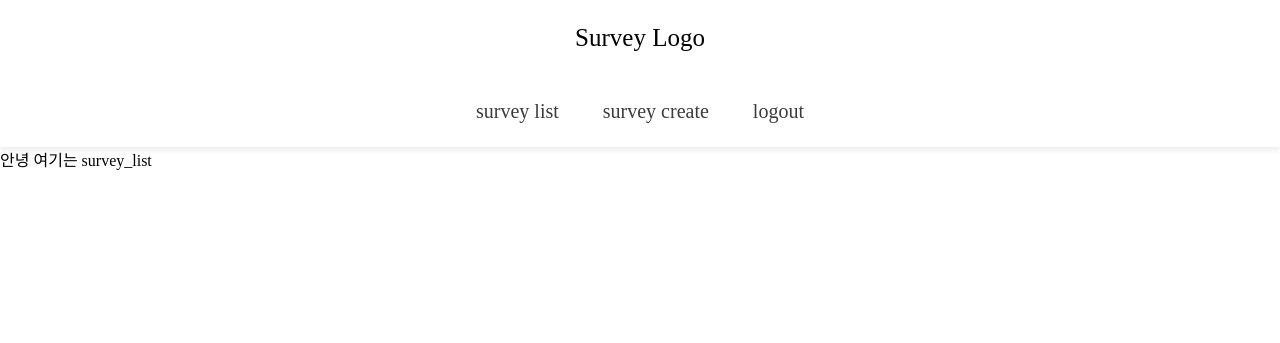
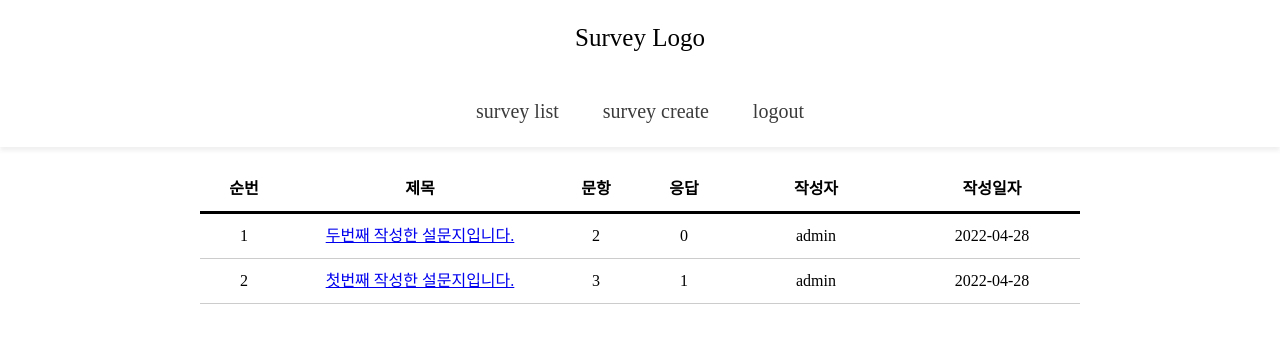
Before and after one commit to KooHyunJung/OGsurvey_2022, a Django app: page /list in a window 1280 px wide. Shown: the top 343 px of the page. Run offline with Django 4.2, Linux system fonts and the light colour scheme; a user stored in the database is signed in; data comes from the database, SQL or seed files in the repository; both versions use the stored data as it was after the commit; tables that the repository leaves empty hold one stand-in row (values such as "Sample post").

Commit message:
add survey_list 구현

```diff
--- /dev/null
+++ b/static/css/survey_list.css
@@ -0,0 +1,37 @@
+.content {
+    max-width:880px;
+    margin: 20px auto;
+}
+
+table.board {
+    width: 100%;
+    border-collapse: collapse;
+    text-align: center;
+    line-height: 1.5;
+}
+
+table.board thead th{
+    padding: 10px 0;
+    font-weight: bold;
+    vertical-align: top;
+    color: #000000;
+    border-bottom: 3px solid #000000;
+}
+
+table.board tbody th {
+    padding: 10px 0;
+    font-weight: bold;
+    vertical-align: top;
+    border-bottom: 1px solid #ccc;
+    background: #f3f6f7;
+}
+
+table.board td {
+    padding: 10px 0;
+    vertical-align: top;
+    border-bottom: 1px solid #ccc;
+}
+
+.even_bgcolor {
+    background-color:#0000;
+}
--- a/survey_a/admin.py
+++ b/survey_a/admin.py
@@ -8,7 +8,7 @@ from survey_a.models import Participant, Answer
 
 class AnswerInline(admin.TabularInline):
     model = Answer
-    min_num = 6
+    min_num = 1
     verbose_name="설문 응답 항목"
 
 @admin.register(Participant)
--- a/survey_q/admin.py
+++ b/survey_q/admin.py
@@ -8,8 +8,7 @@ from survey_q.models import Question, Choice
 
 class ChoiceInline(admin.TabularInline):
     model = Choice
-    min_num = 3
-    max_num = 6
+    min_num = 1
     verbose_name="설문 질문 항목"
 
 @admin.register(Question)
--- a/survey_q/models.py
+++ b/survey_q/models.py
@@ -15,7 +15,13 @@ class Question(models.Model):
 
 # Question 모델과 OneToOne 관계, 세부항목 추가 모델
 class Choice(models.Model):
+    CATEGORY_CHOICE = (
+        ('CC', 'checkbox'),
+        ('RR', 'radio'),
+        ('SS', 'select'),
+    )
     question = models.ForeignKey(Question, on_delete=models.CASCADE)
+    category = models.CharField(max_length=10, choices=CATEGORY_CHOICE, default='CC', verbose_name="유형 선택")
     choice_title = models.CharField(max_length=100, verbose_name="질문")
     item1 = models.CharField(max_length=100, verbose_name="옵션")
     item2 = models.CharField(max_length=100, blank=True, null=True, verbose_name="옵션")
--- a/survey_q/urls.py
+++ b/survey_q/urls.py
@@ -9,5 +9,5 @@ urlpatterns = [
     path("list", views.survey_list, name="list"),
     # path("update", views.survey_update, name="update"),
     # path("delete", views.survey_delete, name="delete"),
-    # path("information", views.survey_information, name="info"),
+    path("information/<int:pk>", views.survey_information, name="info"),
 ]
--- a/survey_q/views.py
+++ b/survey_q/views.py
@@ -1,5 +1,6 @@
 from django.shortcuts import render, redirect
 from django.contrib.auth.decorators import login_required
+from survey_q.models import Question
 
 
 # Create your views here.
@@ -13,7 +14,13 @@ def survey_create(request):
 @login_required
 def survey_list(request):
     if request.method == 'GET':
-        # (코드 추가 예정)서비스 함수 생성, 관련 정보 내려주기
-        return render(request, "survey_q/survey_list.html")
+        SurveyList = Question.objects.all().order_by('-id')
+        return render(request, "survey_q/survey_list.html", { 'list': SurveyList })
     elif request.method == 'POST':
         return redirect("survey_q:create")
+
+@login_required
+def survey_information(request, pk):
+    if request.method == 'GET':
+        survey = Question.objects.filter(id=pk)
+        return render(request, "survey_q/survey_info.html", { 'survey': survey })
--- a/templates/survey_q/survey_list.html
+++ b/templates/survey_q/survey_list.html
@@ -8,7 +8,42 @@
 
 <!--content-->
 {% block content %}
-    <div>안녕 여기는 survey_list </div>
+    <div class="content">
+        <table class="board">
+            <thead>
+                <tr class="header">
+                    <th style="width:10%;">순번</th>
+                    <th style="width:30%">제목</th>
+                    <th style="width:10%">문항</th>
+                    <th style="width:10%">응답</th>
+                    <th style="width:20%">작성자</th>
+                    <th style="width:20%">작성일자</th>
+                </tr>
+            </thead>
+            <tbody>
+            {% if list %}
+                {% for data in list %}
+                <tr class="{% if forloop.counter|divisibleby:2 %}even_bgcolor{% endif %}">
+                    <td>{{ forloop.counter }}</td>
+                    <td>
+                        <a href="{% url 'survey_q:info' data.id %}">
+                            {{ data.title }}
+                        </a>
+                    </td>
+                    <td>{{ data.choice_set.all.count }}</td>
+                    <td>{{ data.participant_set.all.count }}</td>
+                    <td>{{ data.writer }}</td>
+                    <td>{{ data.created_at|date:'Y-m-d' }}</td>
+                </tr>
+                {% endfor %}
+            {% else %}
+                <tr>
+                    <td>작성된 게시글이 없습니다.</td>
+                </tr>
+            {% endif %}
+            </tbody>
+        </table>
+    </div>
 
     <!-- <script defer src="/static/js/survey_list.js"></script> -->
 {% endblock content %}
```
Also changed, not shown: templates/survey_q/survey_create.html (+4 -4 lines), templates/survey_q/survey_info.html (+11 -1 lines), db.sqlite3, survey_q/migrations/0002_choice_category.py (added).
